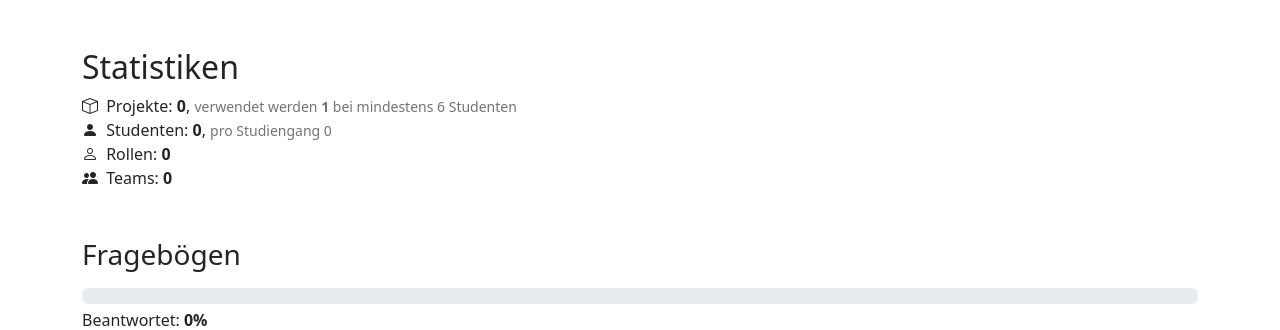
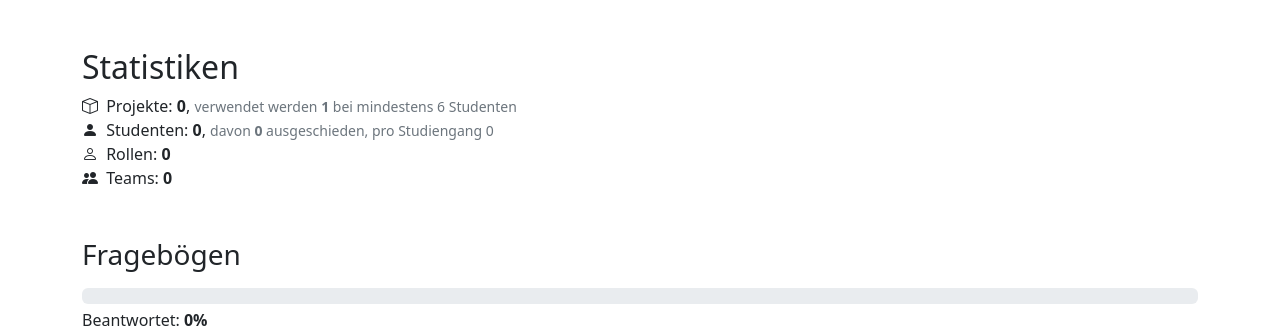
Before and after one commit to tigion/htwd-project-se-team-management, a Django app: page /stats/ in a window 1280 px wide. Shown: the part 73-403 px from the top of the page. Run offline with Django 4.2, Linux system fonts and the light colour scheme; the visitor is signed in with stand-in values (Sample User, id 1); data comes from the database, SQL or seed files in the repository; data that the repository does not hold is empty; some libraries are stand-ins or nearby versions.

Commit message:
feat: add statistics for inactive students

```diff
--- a/src/backend/app/helper.py
+++ b/src/backend/app/helper.py
@@ -109,6 +109,7 @@ def get_prepared_stats_for_view():
 
     project_count = Project.objects.count()
     student_count = Student.objects.count()
+    student_out_count = Student.objects.filter(is_active=False).count()
     student_counts = Student.objects.values("study_program").annotate(total=Count("id"))
     role_count = Role.objects.count()
     team_count = Team.objects.values_list("project").distinct().count()
@@ -121,6 +122,7 @@ def get_prepared_stats_for_view():
         "project": project_count,
         "project_used": project_used_count,
         "student": student_count,
+        "student_out": student_out_count,
         "study_programs": student_counts,
         "role": role_count,
         "team": team_count,
--- a/src/backend/templates/lecturer/stats.html
+++ b/src/backend/templates/lecturer/stats.html
@@ -8,7 +8,7 @@
   <h2>Statistiken</h2>
   <p>
     <i class="bi bi-box me-1"></i> Projekte: <strong>{{ stats.count.project }}</strong>, <small class="text-secondary">verwendet werden <strong>{{ stats.count.project_used }}</strong> bei mindestens {{ settings.team_min_member }} Studenten</small><br />
-    <i class="bi bi-person-fill me-1"></i> Studenten: <strong>{{ stats.count.student }}</strong>, <small class="text-secondary">pro Studiengang
+    <i class="bi bi-person-fill me-1"></i> Studenten: <strong>{{ stats.count.student }}</strong>, <small class="text-secondary">davon <strong>{{ stats.count.student_out }}</strong> ausgeschieden, pro Studiengang
     {% for study_program in stats.count.study_programs %}
       {{ study_program.study_program }}: <strong>{{ study_program.total }}</strong>{% if not forloop.last %}, {% endif %}
     {% empty %}
```
